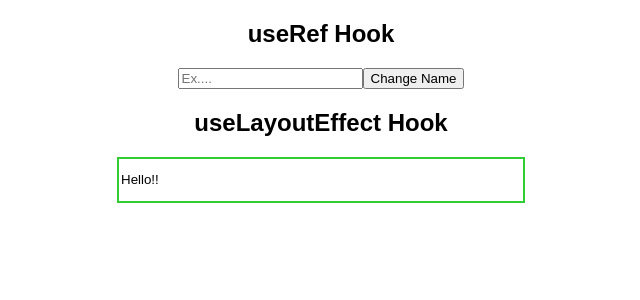
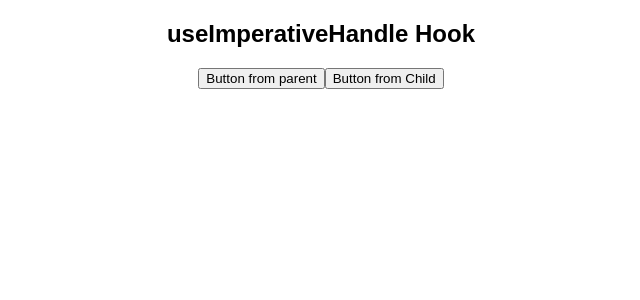
Before and after one commit to Ronak-Mutha/Practicing-React-Hooks, a React (Create React App) app: page / in a window 1280 px wide. Shown: the top 300 px of the page, without its empty margins (319-959 px from the left). Built offline with nearby package versions, Linux system fonts and the light colour scheme.

Commit message:
practiced useImperativeHandle hook

```diff
--- a/src/App.js
+++ b/src/App.js
@@ -4,6 +4,7 @@
 import PracticeUseEffect from "./PracticeUseEffect";
 import PracticeUseRef from "./PracticeUseRef";
 import PracticeUseLayoutEffect from "./PracticeUseLayoutEffect";
+import PracticeUseImperativeHandle from "./PracticeUseImperativeHandle";
 
 export default function App() {
   return (
@@ -14,11 +15,13 @@
       <h2> useReducer Hook </h2>
       <PracticeUseReducer />
       <h2> useEffect Hook </h2>
-      <PracticeUseEffect /> */}
+      <PracticeUseEffect />
       <h2> useRef Hook </h2>
       <PracticeUseRef />
       <h2> useLayoutEffect Hook </h2>
-      <PracticeUseLayoutEffect />
+      <PracticeUseLayoutEffect /> */}
+      <h2> useImperativeHandle Hook </h2>
+      <PracticeUseImperativeHandle />
     </div>
   );
 }
--- /dev/null
+++ b/src/Button.js
@@ -0,0 +1,19 @@
+import React, { forwardRef, useImperativeHandle, useState } from "react";
+
+const Button = forwardRef((props, ref) => {
+  const [toggle, setToggle] = useState(false);
+
+  useImperativeHandle(ref, () => ({
+    alterToggle() {
+      setToggle(!toggle);
+    }
+  }));
+  return (
+    <>
+      <button>Button from Child</button>
+      {toggle && <span>Toggle</span>}
+    </>
+  );
+});
+
+export default Button;
--- /dev/null
+++ b/src/PracticeUseImperativeHandle.js
@@ -0,0 +1,19 @@
+import React, { useRef } from "react";
+import Button from "./Button";
+
+export default function PracticeUseImperativeHandle() {
+  const buttonRef = useRef(null);
+  return (
+    <>
+      <button
+        onClick={() => {
+          buttonRef.current.alterToggle();
+        }}
+      >
+        {" "}
+        Button from parent{" "}
+      </button>
+      <Button ref={buttonRef} />
+    </>
+  );
+}
```
